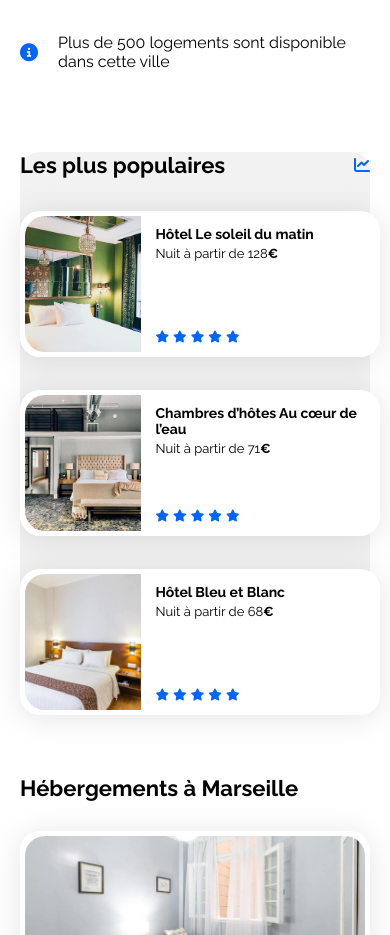
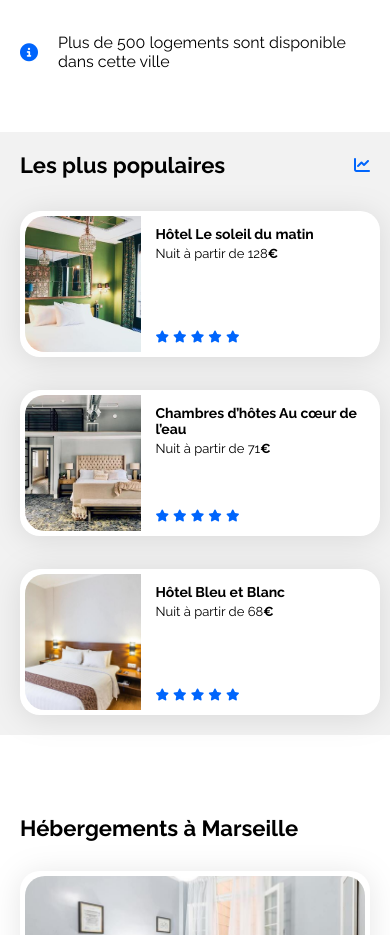
Before and after one commit to Redouane590/OC_Projet_2, a plain HTML site: page index.html in a window 390 px wide. Shown: the part 586-1521 px from the top of the page. Drawn offline with Linux system fonts and the light colour scheme.

Commit message:
💄 amélioration du responsiv

```diff
--- a/css/style.css
+++ b/css/style.css
@@ -427,6 +427,7 @@ b {
     }
     .hebergements-and-populaires {
         flex-direction: column-reverse;
+        margin: -20px;
     }
     .populaires-cards {
         display: flex;
@@ -453,8 +454,10 @@ b {
     padding: 0;
     }
     .hebergements-and-populaires section {
-    padding: 0;
+    /* padding: 0; */
     margin: 30px 0;
+    padding: 20px;
+    border-radius: 0;
     }
     section {
         margin: 35px 0;
@@ -468,7 +471,7 @@ b {
         font-size: 16px;
         margin-left: -12px;
         padding: 16PX;
-.infossection    }
+    }
     form {
         width: max-content;
     }
```
